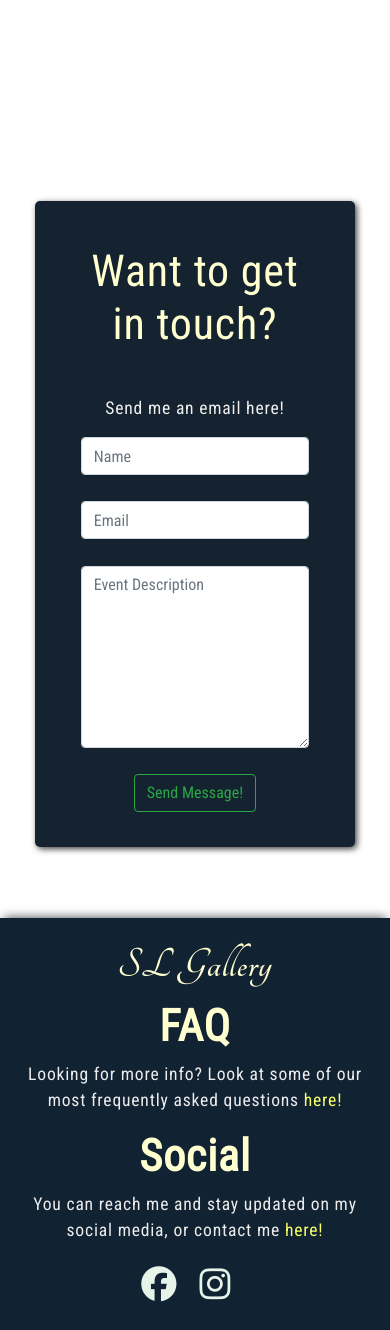
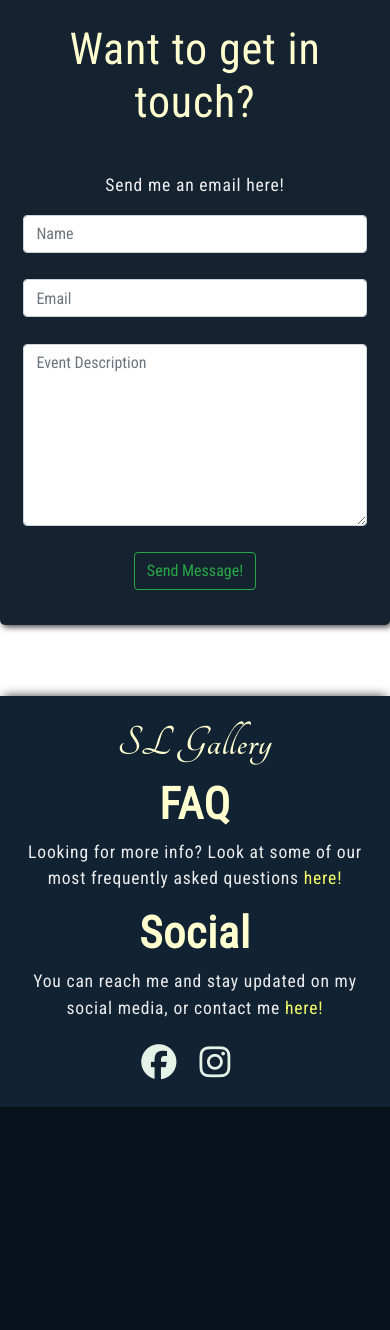
Before and after one commit to HeimirDavid/art-ecommerce, a Django app: page /contact/ in a window 390 px wide. Shown: the part 996-2326 px from the top of the page. After the commit the page ends 2103 px from the top, so only its background shows below. Run offline with Django 3.2, Linux system fonts and the light colour scheme; some libraries are stand-ins or nearby versions.

Commit message:
fixed size of the forms for login, register, contact

```diff
--- a/accounts/templates/login.html
+++ b/accounts/templates/login.html
@@ -7,7 +7,7 @@
 {% else %}
 
 <div class="row">
-    <div class="col-10 offset-1">
+    <div class="col-12 col-md-10 offset-md-1">
         <div class="row accounts-card login-card img-shadow">
             <div class="col-md-4 d-none d-md-block side-img">
                 <img src="/static/img/svart-vit-kvinna.jpg" class="display-painting accounts-img" alt="image">
--- a/accounts/templates/registration.html
+++ b/accounts/templates/registration.html
@@ -3,7 +3,7 @@
 
 {% block content %}
 <div class="row">
-    <div class="col-10 offset-1">
+    <div class="col-12 col-md-10 offset-md-1">
         <div class="row accounts-card img-shadow">
             <div class="col-md-4 d-none d-md-block side-img">
                 <img src="/static/img/svart-vit-kvinna.jpg" class="display-painting accounts-img" alt="image">
--- a/home/templates/contact.html
+++ b/home/templates/contact.html
@@ -29,12 +29,12 @@
         </button>
     </div>
     <div class="row p-text">
-        <div class="col-10 offset-1">
-            <div class="row accounts-card img-shadow">
+        <div class="col-12 col-md-10 offset-md-1">
+            <div class="row accounts-card contact-card img-shadow">
                 <div class="col-md-4 d-none d-md-block side-img">
                     <img src="/media/img/hanging-dude.png" class="display-painting accounts-img" alt="image">
                 </div>
-                <div class="col-10 offset-1 col-md-8 offset-md-0 accounts-form">
+                <div class="col-12 col-md-8 offset-md-0 accounts-form">
                     <h3 class="accounts-header">Want to get in touch?</h3>
                     <p class="text-center">Send me an email here!</p>
                     <form onsubmit="return sendMail(this);">
--- a/static/css/custom.css
+++ b/static/css/custom.css
@@ -163,7 +163,7 @@ a.nav-item.nav-link.main-nav-item {
 /******* Big picture and heading on the front page  *******/
 
 .page-main-intro {
-    padding: 34vh 0; /* 29vh 0 10vh 0 with image shadow */
+    padding: 32vh 0; /* 29vh 0 10vh 0 with image shadow */
     background: #0e1d2d url(//unsplash.it/900);
     background-size: cover;
     background-blend-mode: multiply;
@@ -399,6 +399,10 @@ a.nav-item.nav-link.main-nav-item {
     border-radius: 5px 5px 5px 5px;
 }
 
+.contact-card {
+    margin: 0 0 4em 0;
+}
+
 .accounts-card.login-card {
     height: 28em;
 }
@@ -552,6 +556,10 @@ footer .header-h3 {
     .single-prod-info .product-h {
         text-align: center;
     }
+
+    .page-main-intro {
+        padding: 25vh 0; /* 29vh 0 10vh 0 with image shadow */
+    }
 }
 
 @media (min-width: 768px) {
@@ -582,7 +590,7 @@ footer .header-h3 {
 
 @media (min-width: 992px) {
     .display-painting {
-        margin-top: -4em;
+        margin-top: -2em;
     }
 
     .display-painting.faq-img {
```
